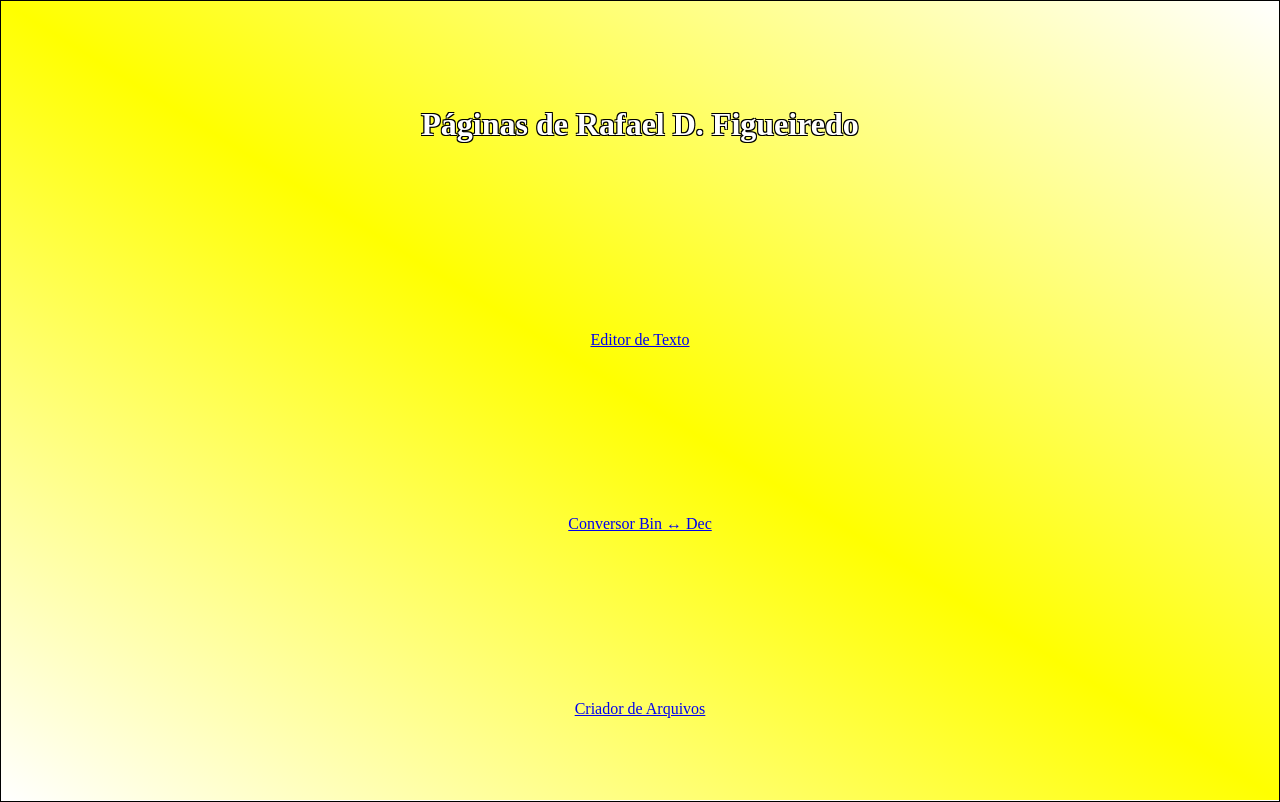
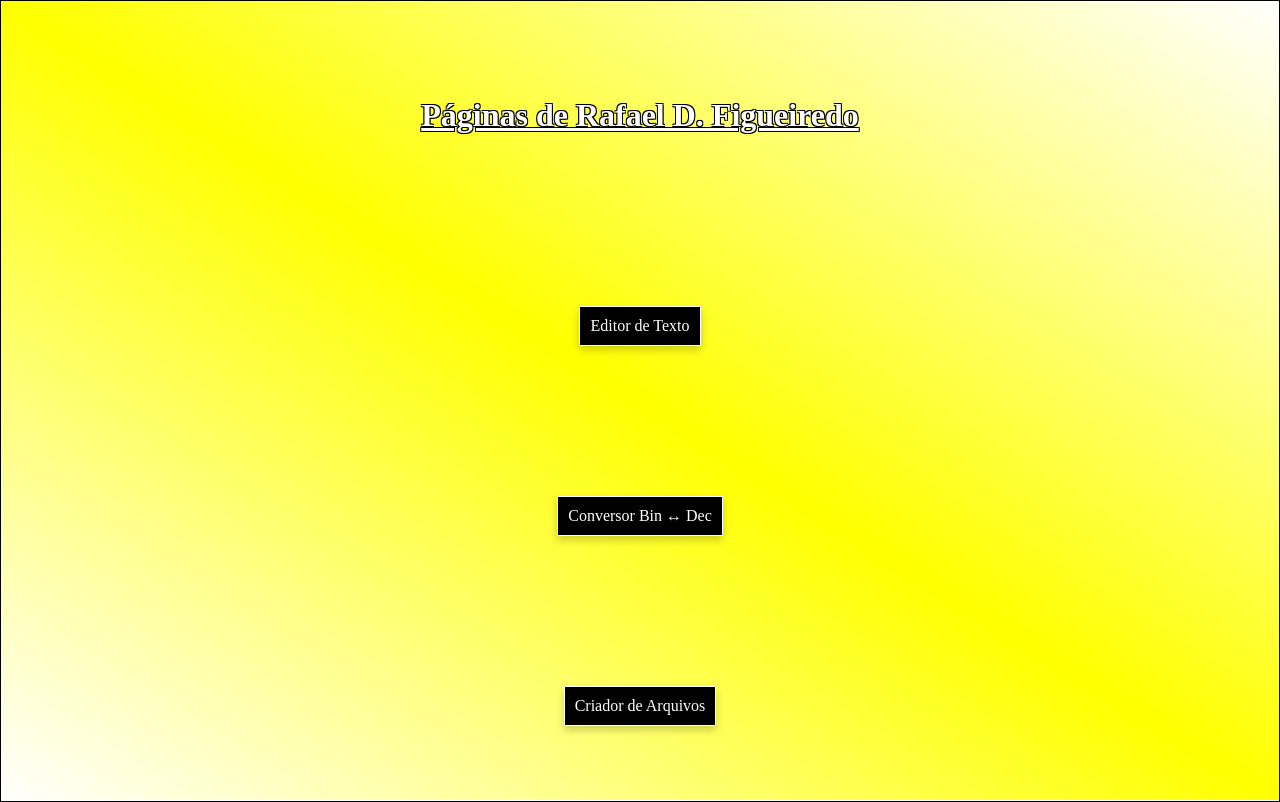
Before and after one commit to rafaeldfigueiredo/pythonprojects, a Flask app: page / in a window 1280 px wide. Run offline with Flask 3, Linux system fonts and the light colour scheme.

Commit message:
edit routing
Added a landing page and routing to the apps.

```diff
--- a/static/css/default.css
+++ b/static/css/default.css
@@ -13,9 +13,10 @@ body {
 .title {
     color: white;
     text-shadow: -1px -1px 0 #000, 1px -1px 0 #000, -1px 1px 0 #000, 1px 1px 0 #000;
+    text-decoration: underline;
 }
 
-.nextButton {
+.voltarBtn {
     background-color: green;
     color: white;
     border-radius: 45%;
--- a/static/css/landpage.css
+++ b/static/css/landpage.css
@@ -0,0 +1,19 @@
+.card {
+    box-shadow: 0 4px 8px 0 rgba(0,0,0,0.2);
+    transition: 0.3s;
+    color:white;
+    background-color: black;
+    text-decoration: none;
+    padding: 10px;
+    border: 1px solid white;
+  }
+
+  .card:hover {
+    box-shadow: 0 8px 16px 0 rgba(0,0,0,0.2);
+    color:black;
+    background:linear-gradient(to right, red,white,red);
+  }
+
+  .container {
+    padding: 2px 16px;
+  }
--- a/templates/bin2dec.html
+++ b/templates/bin2dec.html
@@ -18,7 +18,7 @@
         <button id="toDec">Bin -> Dec</button>
     </nav>
 
-    <a href="./landpage" class="nextButton">Voltar</a>
+    <a href="./landpage" class="voltarBtn">Voltar</a>
 </body>
 
 </html>
--- a/templates/landpage.html
+++ b/templates/landpage.html
@@ -4,15 +4,16 @@
 <head>
     <title>Portfólio</title>
     <link rel="stylesheet" href="../static/css/default.css">
+    <link rel="stylesheet" href="../static/css/landpage.css">
     <script src="../static/js/makeText.js" defer></script>
 </head>
 
 <body>
     <h1 class="title">Páginas de Rafael D. Figueiredo</h1>
 
-    <a href="./textEditor">Editor de Texto</a>
-    <a href="./bin2dec">Conversor Bin &harr; Dec </a>
-    <a href="./makeText">Criador de Arquivos</a>
+    <a class="card" href="./textEditor">Editor de Texto</a>
+    <a class="card" href="./bin2dec">Conversor Bin &harr; Dec </a>
+    <a class="card" href="./makeText">Criador de Arquivos</a>
 </body>
 
 </html>
--- a/templates/makeText.html
+++ b/templates/makeText.html
@@ -13,7 +13,7 @@
 
     <textarea name="" id="" cols="30" rows="10"></textarea>
 
-    <a href="./landpage" class="nextButton">Voltar</a>
+    <a href="./landpage" class="voltarBtn">Voltar</a>
 </body>
 
 </html>
--- a/templates/textEditor.html
+++ b/templates/textEditor.html
@@ -19,7 +19,7 @@
 
     <textarea id="textArea" cols="50" rows="10" placeholder="Digite aqui..."></textarea>
 
-    <a href="./landpage" class="nextButton">Voltar</a>
+    <a href="./landpage" class="voltarBtn">Voltar</a>
 </body>
 
 </html>
```
